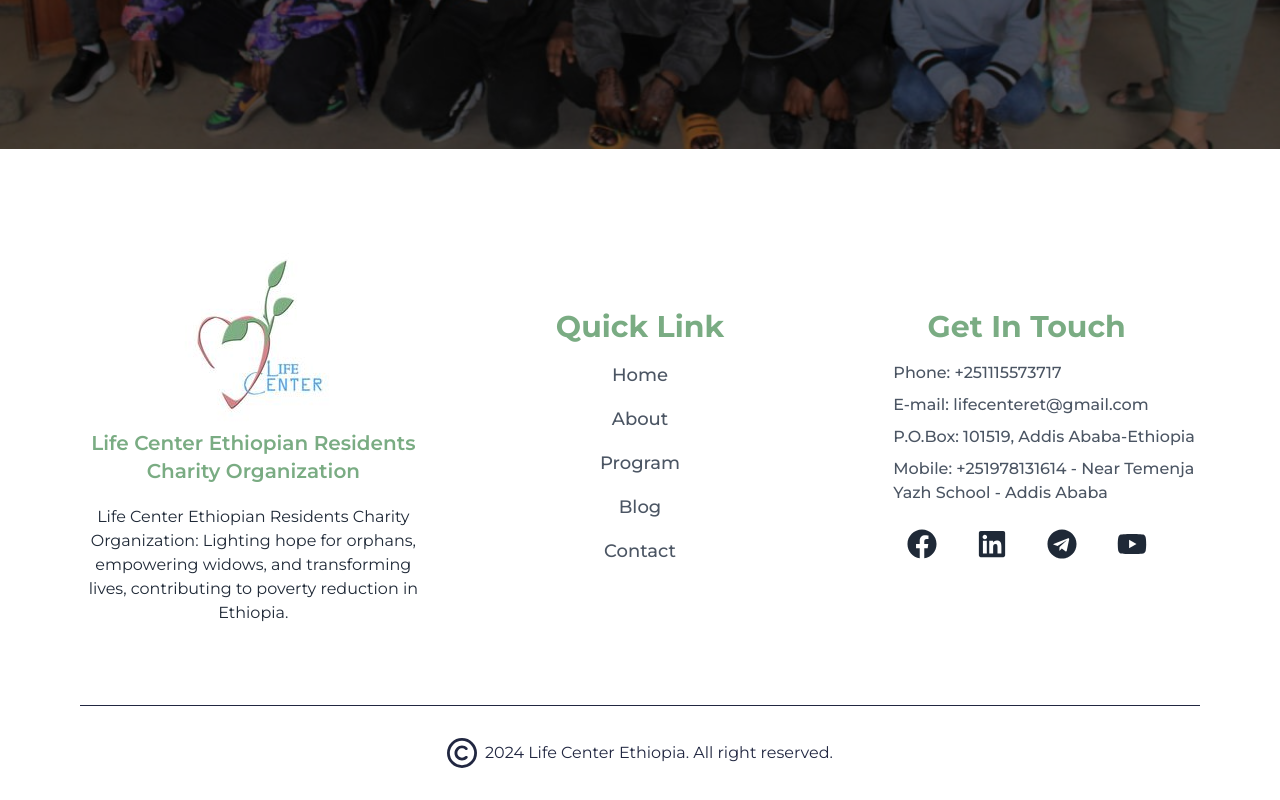
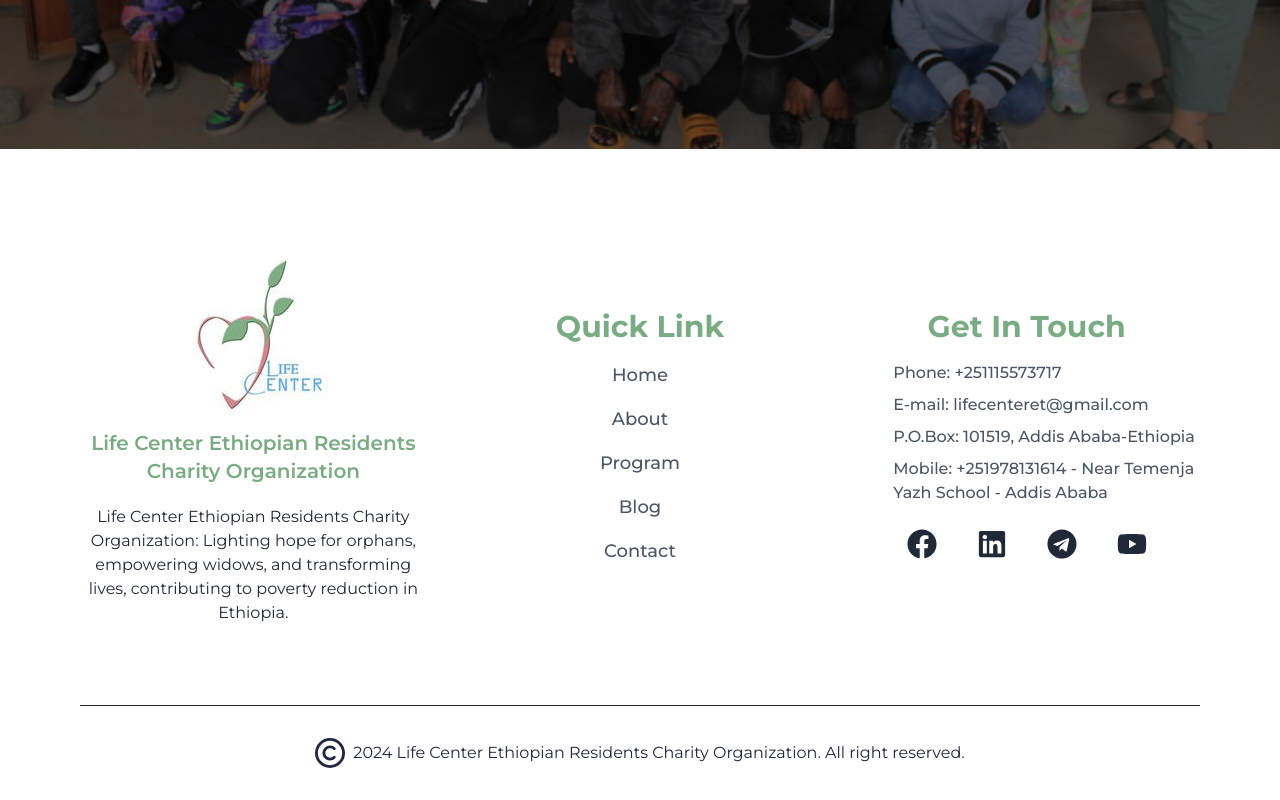
Before and after one commit to haileamlakwalelige/life-center, a React (Vite) app: page /contact in a window 1280 px wide. Shown: the part 2237-3037 px from the top of the page. Built offline with nearby package versions, Linux system fonts and the light colour scheme.

Commit message:
update copyright section

```diff
--- a/src/components/layout/Copy.jsx
+++ b/src/components/layout/Copy.jsx
@@ -7,7 +7,7 @@ const Copy = () => {
     <div className="bg-white ">
       <div className="flex justify-center items-center gap-2 text-[#212741] py-8 border-t-[1px] border-[#212741] mx-2 sm:mx-6 md:mx-12 lg:mx-20">
         <FaRegCopyright size={30} />
-        <p>{currentYear} Life Center Ethiopia. All right reserved.</p>
+        <p>{currentYear} Life Center Ethiopian Residents Charity Organization. All right reserved.</p>
       </div>
     </div>
   );
```
